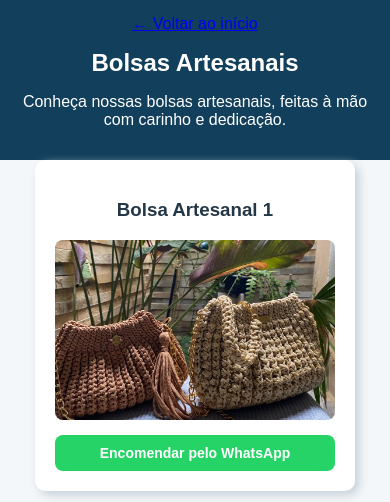
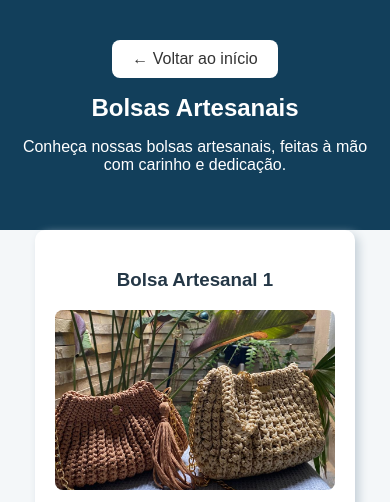
Before and after one commit to pedro2016eli-max/iselena-arte-na-agulha, a plain HTML site: page bolsas.html in a window 390 px wide. Shown: the top 502 px of the page. Drawn offline with Linux system fonts and the light colour scheme.

Commit message:
Refactor CSS styles for layout and responsiveness

```diff
--- a/css/style.css
+++ b/css/style.css
@@ -180,3 +180,27 @@ footer {
     text-align: center;
     margin-bottom: 25px;
 }
+
+.cabecalho-categoria {
+    text-align: center;
+    padding: 40px 20px;
+}
+
+.botao-voltar {
+    display: inline-block;
+    padding: 10px 20px;
+    text-decoration: none;
+    border-radius: 8px;
+    background-color: #ffffff;
+    color: #333333;
+    transition: 0.3s;
+}
+
+.botao-voltar:hover {
+    background-color: #e8d5c4;
+    transform: translateY(-3px);
+}
+#produtos > p {
+    text-align: center;
+    margin-bottom: 25px;
+}
```
